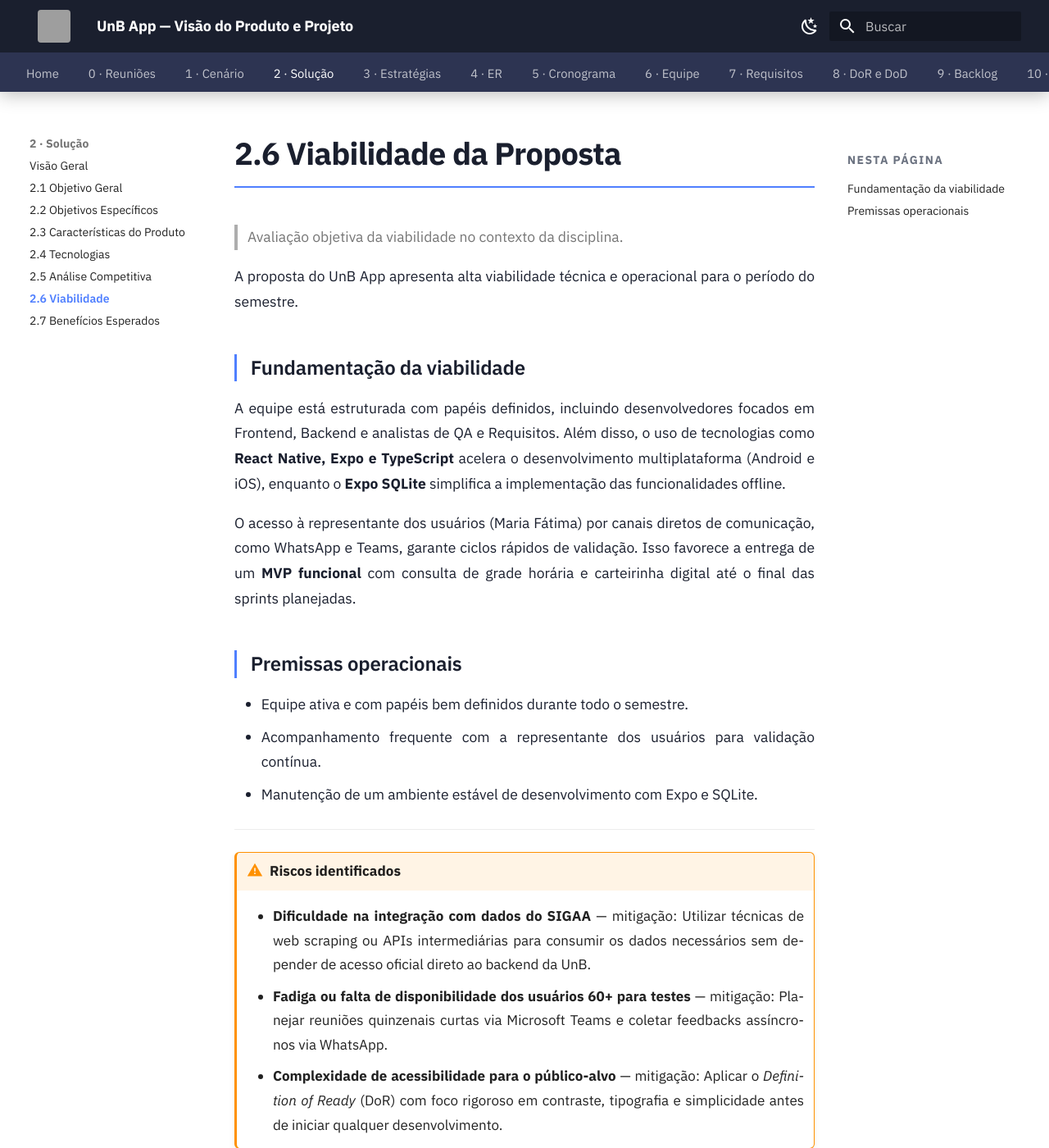
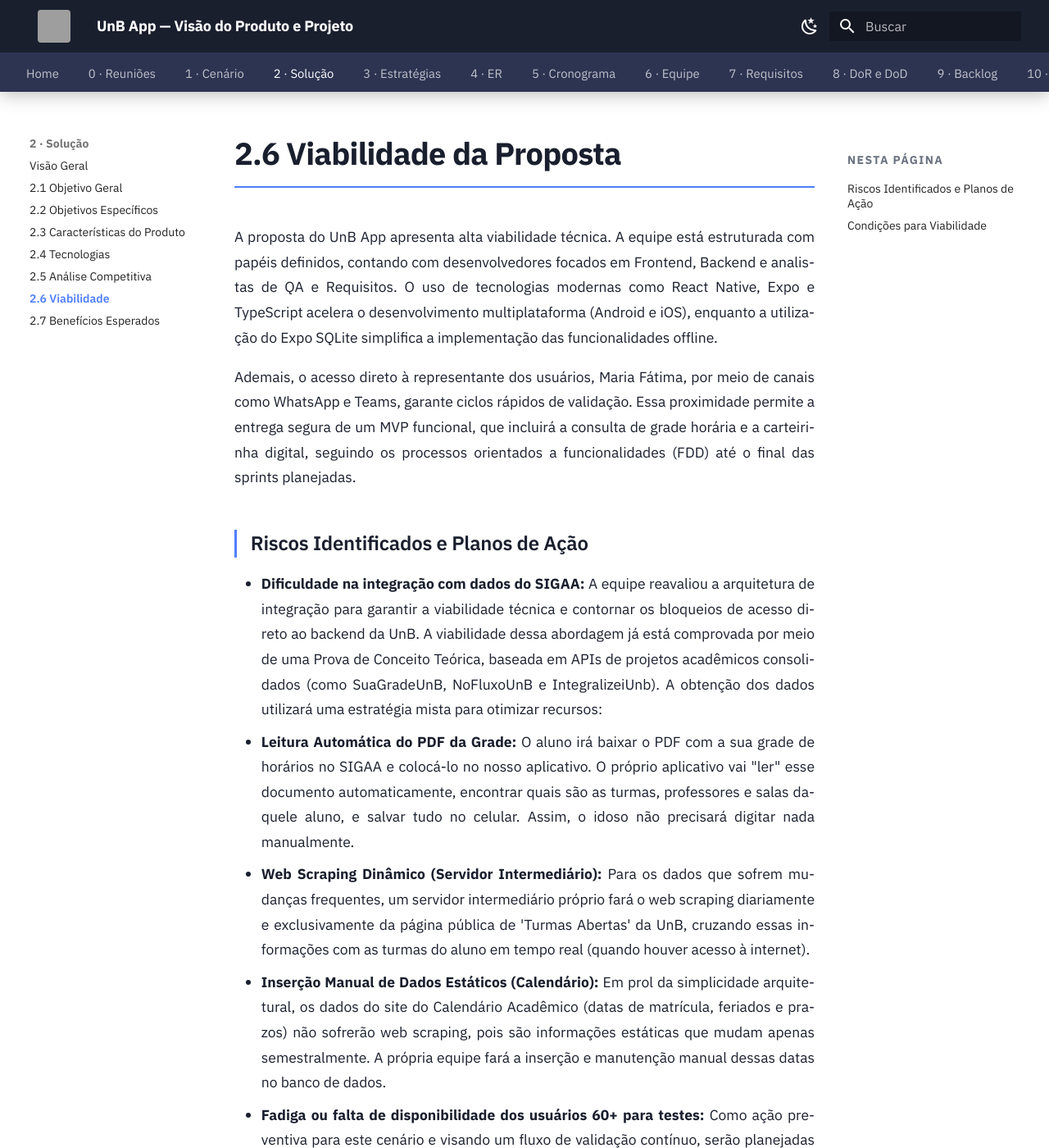
Before and after one commit to mdsreq-fga-unb/REQ-2026.1-T02-UnB-App, an MkDocs documentation site: the page built from docs/02-solucao/viabilidade.md, in a window 1280 px wide and 1400 px high. Shown: the whole window at 82% size. Built offline with MkDocs 1.6.1 and Material for MkDocs 9.7.7, drawn with Linux system fonts in a browser that asks for light colours; some of the changed text lies outside the part shown; grey boxes are pictures that could not be loaded.

Commit message:
feat(docs): atualiza as seções de viabilidade e mapeamento para melhorar a clareza e o detalhamento sobre execução do projeto e gerenciamento de riscos
Co-authored-by: RivaFIlho <riva.filho2017@gmail.com>
Co-authored-by: PedroGTG <ph.xavier.exe@gmail.com>

```diff
--- a/docs/02-solucao/viabilidade.md
+++ b/docs/02-solucao/viabilidade.md
@@ -1,30 +1,22 @@
 # 2.6 Viabilidade da Proposta
 
-> Avaliação objetiva da viabilidade no contexto da disciplina.
+A proposta do UnB App apresenta alta viabilidade técnica. A equipe está estruturada com papéis definidos, contando com desenvolvedores focados em Frontend, Backend e analistas de QA e Requisitos. O uso de tecnologias modernas como React Native, Expo e TypeScript acelera o desenvolvimento multiplataforma (Android e iOS), enquanto a utilização do Expo SQLite simplifica a implementação das funcionalidades offline.
 
-A proposta do UnB App apresenta alta viabilidade técnica e operacional para o período do semestre.
+Ademais, o acesso direto à representante dos usuários, Maria Fátima, por meio de canais como WhatsApp e Teams, garante ciclos rápidos de validação. Essa proximidade permite a entrega segura de um MVP funcional, que incluirá a consulta de grade horária e a carteirinha digital, seguindo os processos orientados a funcionalidades (FDD) até o final das sprints planejadas.
 
-## Fundamentação da viabilidade
+## Riscos Identificados e Planos de Ação
 
-A equipe está estruturada com papéis definidos, incluindo desenvolvedores focados em Frontend, Backend e analistas de QA e Requisitos. Além disso, o uso de tecnologias como **React Native, Expo e TypeScript** acelera o desenvolvimento multiplataforma (Android e iOS), enquanto o **Expo SQLite** simplifica a implementação das funcionalidades offline.
+- **Dificuldade na integração com dados do SIGAA:** A equipe reavaliou a arquitetura de integração para garantir a viabilidade técnica e contornar os bloqueios de acesso direto ao backend da UnB. A viabilidade dessa abordagem já está comprovada por meio de uma Prova de Conceito Teórica, baseada em APIs de projetos acadêmicos consolidados (como SuaGradeUnB, NoFluxoUnB e IntegralizeiUnb). A obtenção dos dados utilizará uma estratégia mista para otimizar recursos:
+  - **Leitura Automática do PDF da Grade:** O aluno irá baixar o PDF com a sua grade de horários no SIGAA e colocá-lo no nosso aplicativo. O próprio aplicativo vai "ler" esse documento automaticamente, encontrar quais são as turmas, professores e salas daquele aluno, e salvar tudo no celular. Assim, o idoso não precisará digitar nada manualmente.
+  - **Web Scraping Dinâmico (Servidor Intermediário):** Para os dados que sofrem mudanças frequentes, um servidor intermediário próprio fará o web scraping diariamente e exclusivamente da página pública de 'Turmas Abertas' da UnB, cruzando essas informações com as turmas do aluno em tempo real (quando houver acesso à internet).
+  - **Inserção Manual de Dados Estáticos (Calendário):** Em prol da simplicidade arquitetural, os dados do site do Calendário Acadêmico (datas de matrícula, feriados e prazos) não sofrerão web scraping, pois são informações estáticas que mudam apenas semestralmente. A própria equipe fará a inserção e manutenção manual dessas datas no banco de dados.
 
-O acesso à representante dos usuários (Maria Fátima) por canais diretos de comunicação, como WhatsApp e Teams, garante ciclos rápidos de validação. Isso favorece a entrega de um **MVP funcional** com consulta de grade horária e carteirinha digital até o final das sprints planejadas.
+- **Fadiga ou falta de disponibilidade dos usuários 60+ para testes:** Como ação preventiva para este cenário e visando um fluxo de validação contínuo, serão planejadas reuniões semanais curtas via Microsoft Teams ou presenciais, além da coleta de feedbacks rápidos pelo WhatsApp e apôs aulas na própria universidade, na parte da manhã.
+- **Complexidade de acessibilidade para o público-alvo:** A solução para este desafio dar-se-á através da aplicação rigorosa do *Definition of Ready* (DoR), com foco total em contraste, tipografia e simplicidade de navegação antes de iniciar a construção de qualquer funcionalidade.
 
-## Premissas operacionais
+## Condições para Viabilidade
 
-- Equipe ativa e com papéis bem definidos durante todo o semestre.
-- Acompanhamento frequente com a representante dos usuários para validação contínua.
-- Manutenção de um ambiente estável de desenvolvimento com Expo e SQLite.
-
-
----
-
-!!! warning "Riscos identificados"
-    - **Dificuldade na integração com dados do SIGAA** — mitigação: Utilizar técnicas de web scraping ou APIs intermediárias para consumir os dados necessários sem depender de acesso oficial direto ao backend da UnB.
-    - **Fadiga ou falta de disponibilidade dos usuários 60+ para testes** — mitigação: Planejar reuniões quinzenais curtas via Microsoft Teams e coletar feedbacks assíncronos via WhatsApp.
-    - **Complexidade de acessibilidade para o público-alvo** — mitigação: Aplicar o *Definition of Ready* (DoR) com foco rigoroso em contraste, tipografia e simplicidade antes de iniciar qualquer desenvolvimento.
-
-!!! success "Condições para viabilidade"
-    - **Engajamento da Cliente:** Manutenção da comunicação frequente com a representante Maria Fátima para validação dos incrementos.
-    - **Ambiente de Desenvolvimento:** Configuração estável do ecossistema Expo e SQLite pela equipe de desenvolvimento.
-    - **Cumprimento do Cronograma:** Seguir rigorosamente o planejamento de 7 sprints para garantir a consolidação final em junho de 2026.
+- **Engajamento da Cliente:** Manutenção de uma comunicação frequente com a representante Maria Fátima para a validação semanal de cada design e funcionalidade desenvolvida.
+- **Ambiente e Infraestrutura:** Garantia de uma configuração estável do ecossistema Expo e SQLite por parte da equipe técnica no aplicativo, somada à garantia de estabilidade e hospedagem do servidor intermediário responsável pela extração diária das turmas.
+- **Manutenção de Dados Estáticos:** Comprometimento da equipe técnica em realizar a atualização manual do banco de dados referente ao calendário acadêmico a cada novo semestre.
+- **Cumprimento do Cronograma (FDD):** Adesão rigorosa ao planejamento das sprints, estruturadas nos 5 processos do Feature-Driven Development.
```
Also changed, not shown: docs/04-er/mapeamento.md (+10 -7 lines).
